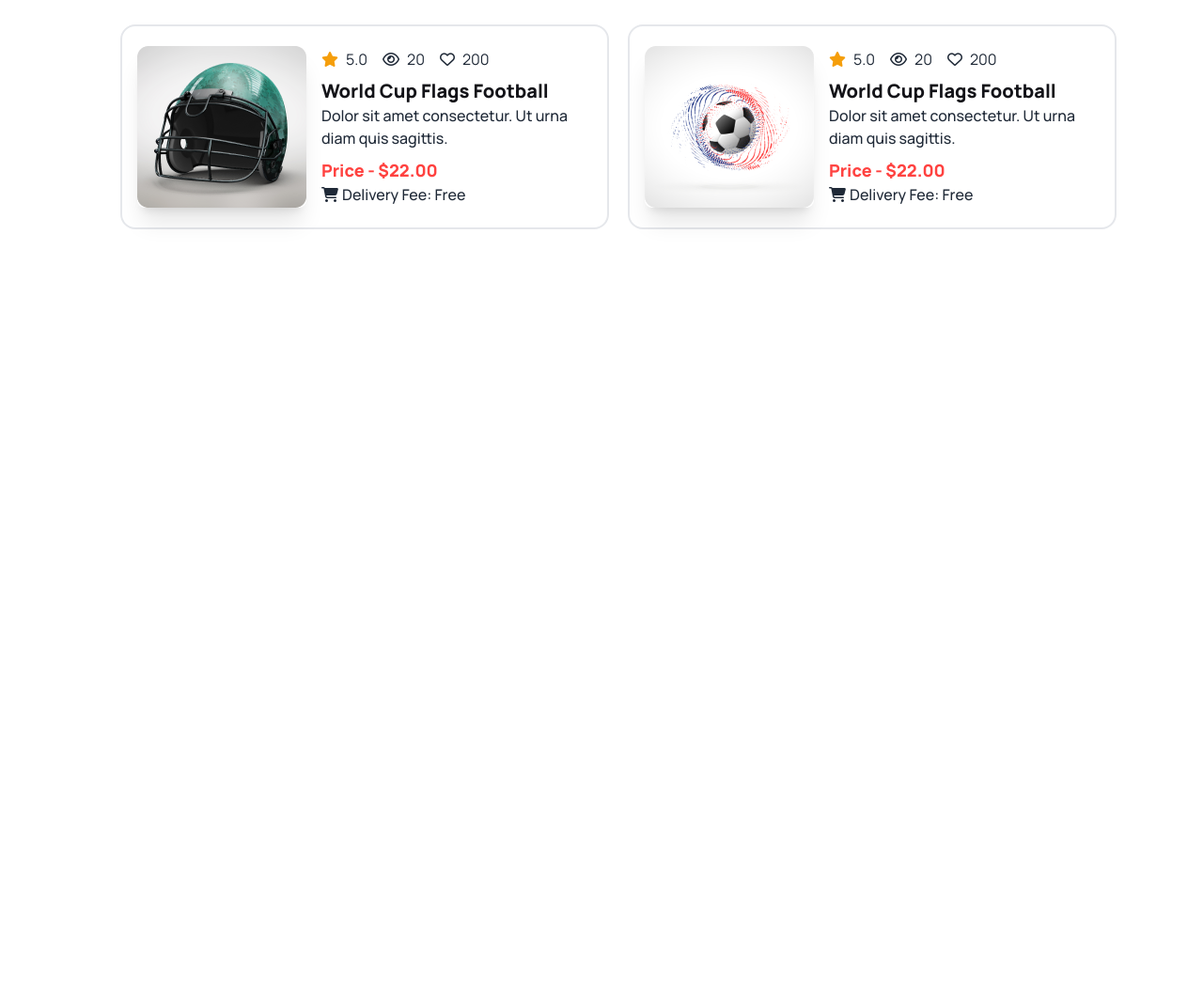
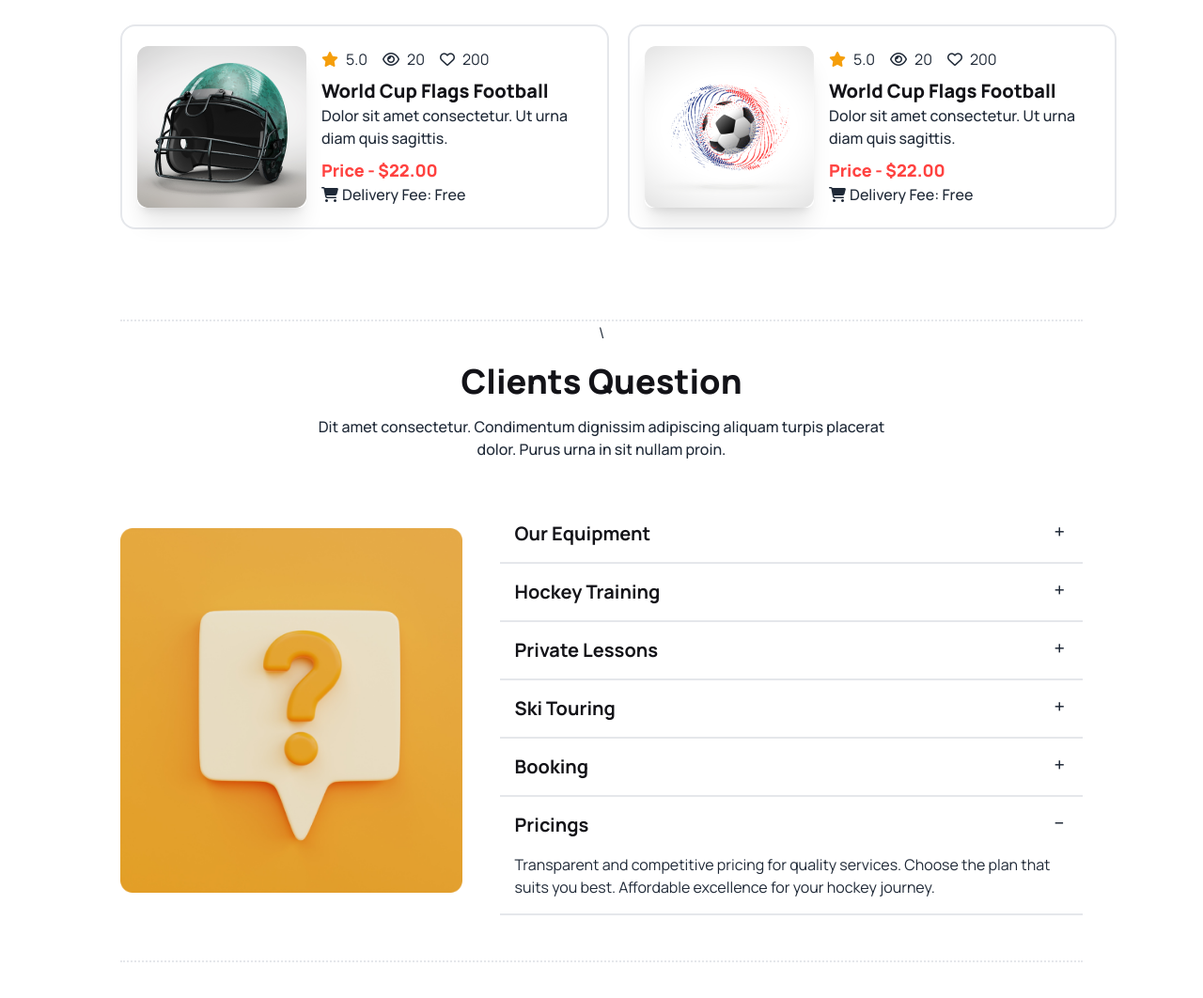
Before and after one commit to EhsanulSakib/B9A3-Hockeys, a plain HTML site: page index.html in a window 1280 px wide. Shown: the part 3136-4198 px from the top of the page at 94% size. Before the commit the page ends 3436 px from the top, so only its background shows below. Drawn offline with nearby package versions, Linux system fonts and the light colour scheme.

Commit message:
responsive Q&A

```diff
--- a/index.html
+++ b/index.html
@@ -543,6 +543,92 @@
           </div>
         </div>
       </section>
+
+
+      <!-- client question -->
+      <section
+      class="QA my-10 md:my-14 lg:mt-24 border-dotted border-[rgba(19, 19, 24, 0.20)] border-[2px] border-x-0 text-center w-11/12 lg:w-4/5 m-auto"
+    >
+      \
+      <div
+        class="prof-text mt-0 mb-4 lg:mt-5 lg:mb-8 flex flex-col m-auto md:max-w-[607px] gap-4"
+      >
+        <h2 class="text-[--dark-04] font-extrabold text-lg lg:text-4xl">
+          Clients Question
+        </h2>
+        <p
+          class="text-[rgba(19, 19, 24, 0.60)] text-sm lg:text-base font-medium"
+        >
+          Dit amet consectetur. Condimentum dignissim adipiscing aliquam
+          turpis placerat dolor. Purus urna in sit nullam proin.
+        </p>
+      </div>
+
+      <!-- client question ans flexbox -->
+      <section class="products-flexbox my-0 md:my-8 lg:my-12 w-11/12 lg:w-full m-auto flex flex-col xl:flex-row justify-between bg-inherit gap-10 items-center">
+
+        <div class="left rounded-2xl">
+          <img src="Images/11.png" alt="Q&A" class="w-full lg:w-[600px] lg:max-h-auto">
+        </div>
+
+        <div class="right w-full text-left">
+          <div class="collapse collapse-plus border-b-2 vorder-[rgba(19, 19, 24, 0.10)] rounded-none">
+            <input type="radio" name="my-accordion-3" checked="checked" />
+            <div class="collapse-title text-xl font-medium">
+              <h2 class="text-xl font-bold text-[--dark-04]">Our Equipment</h2>
+            </div>
+            <div class="collapse-content text-sm md:text-base text-[rgba(19, 19, 24, 0.60)]">
+              <p>Discover your best game with our top-quality hockey gear. From sticks to skates, find premium equipment for peak performance here.</p>
+            </div>
+          </div>
+          <div class="collapse collapse-plus border-b-2 vorder-[rgba(19, 19, 24, 0.10)] rounded-none">
+            <input type="radio" name="my-accordion-3" checked="checked" />
+            <div class="collapse-title text-xl font-medium">
+              <h2 class="text-xl font-bold text-[--dark-04]">Hockey Training</h2>
+            </div>
+            <div class="collapse-content text-sm md:text-base text-[rgba(19, 19, 24, 0.60)]">
+              <p>
+                Elevate your game with our hockey training. Expert coaching, state-of-the-art facilities, and personalized programs for players of all levels.</p>
+            </div>
+          </div>
+          <div class="collapse collapse-plus border-b-2 vorder-[rgba(19, 19, 24, 0.10)] rounded-none">
+            <input type="radio" name="my-accordion-3" checked="checked" />
+            <div class="collapse-title text-xl font-medium">
+              <h2 class="text-xl font-bold text-[--dark-04]">Private Lessons</h2>
+            </div>
+            <div class="collapse-content text-sm md:text-base text-[rgba(19, 19, 24, 0.60)]">
+              <p>Unlock your potential with personalized hockey lessons. One-on-one coaching tailored to your skill level and goals. Elevate your game today.</p>
+            </div>
+          </div>
+          <div class="collapse collapse-plus border-b-2 vorder-[rgba(19, 19, 24, 0.10)] rounded-none">
+            <input type="radio" name="my-accordion-3" checked="checked" />
+            <div class="collapse-title text-xl font-medium">
+              <h2 class="text-xl font-bold text-[--dark-04]">Ski Touring</h2>
+            </div>
+            <div class="collapse-content text-sm md:text-base text-[rgba(19, 19, 24, 0.60)]">
+              <p>Embark on thrilling ski touring adventures. Explore pristine landscapes, conquer challenging slopes, and experience the ultimate blend of adventure and nature.</p>
+            </div>
+          </div>
+          <div class="collapse collapse-plus border-b-2 vorder-[rgba(19, 19, 24, 0.10)] rounded-none">
+            <input type="radio" name="my-accordion-3" checked="checked" />
+            <div class="collapse-title text-xl font-medium">
+              <h2 class="text-xl font-bold text-[--dark-04]">Booking</h2>
+            </div>
+            <div class="collapse-content text-sm md:text-base text-[rgba(19, 19, 24, 0.60)]">
+              <p>Seamless booking experience awaits. Reserve your spot effortlessly for events, training, or gear. Secure, convenient, and ready for you.</p>
+            </div>
+          </div>
+          <div class="collapse collapse-plus border-b-2 vorder-[rgba(19, 19, 24, 0.10)] rounded-none">
+            <input type="radio" name="my-accordion-3" checked="checked" />
+            <div class="collapse-title text-xl font-medium">
+              <h2 class="text-xl font-bold text-[--dark-04]">Pricings</h2>
+            </div>
+            <div class="collapse-content text-sm md:text-base text-[rgba(19, 19, 24, 0.60)]">
+              <p>Transparent and competitive pricing for quality services. Choose the plan that suits you best. Affordable excellence for your hockey journey.</p>
+            </div>
+          </div>
+        </div>
+      </section>
     </main>
     <footer></footer>
   </body>
```
